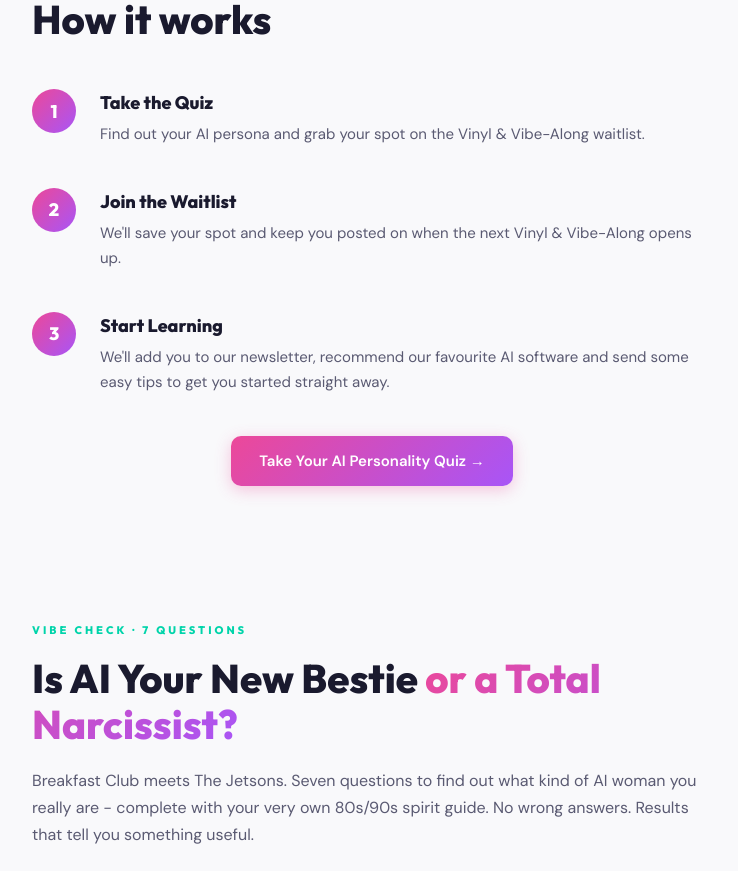
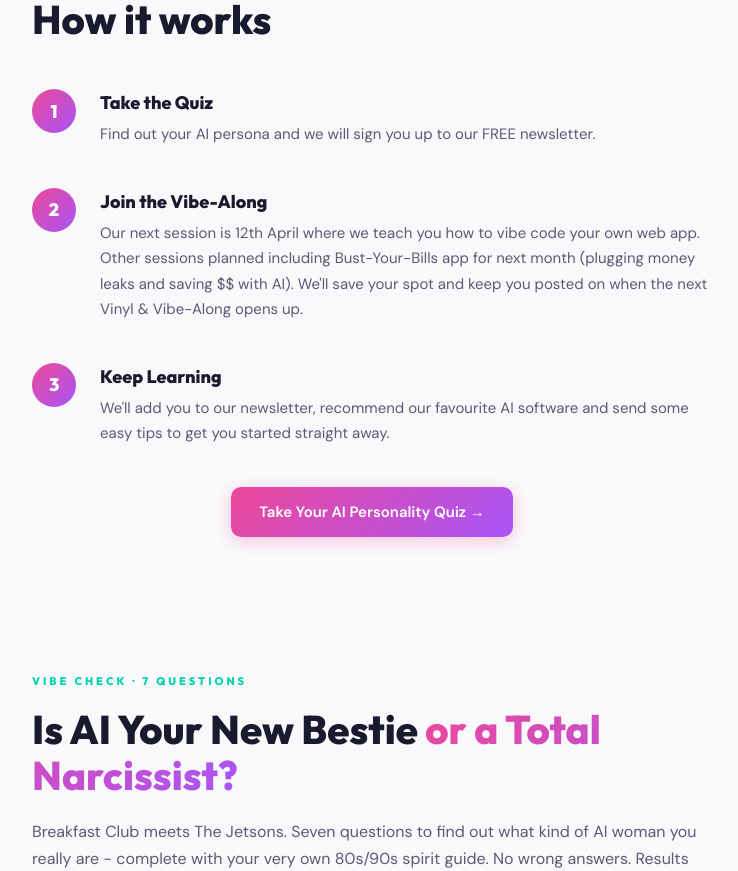
Before and after one commit to shaanmd/jetpackers-ai, a Next.js app: page / in a window 1280 px wide. Shown: the part 3420-4291 px from the top of the page, without its empty margins (268-1006 px from the left). Built offline with nearby package versions, Linux system fonts and the light colour scheme; no server answers.

Commit message:
content: update How It Works steps with new copy
- Step 1: updated to mention FREE newsletter signup
- Step 2: renamed to "Join the Vibe-Along" with April 12 date and Bust-Your-Bills teaser
- Step 3: renamed to "Keep Learning"

Co-Authored-By: Claude Sonnet 4.6 <noreply@anthropic.com>

```diff
--- a/src/app/coming-soon/page.tsx
+++ b/src/app/coming-soon/page.tsx
@@ -521,14 +521,14 @@ export default function ComingSoonPage() {
             {[
               {
                 title: 'Take the Quiz',
-                desc: 'Find out your AI persona and grab your spot on the Vinyl & Vibe-Along waitlist.',
+                desc: 'Find out your AI persona and we will sign you up to our FREE newsletter.',
               },
               {
-                title: 'Join the Waitlist',
-                desc: "We'll save your spot and keep you posted on when the next Vinyl & Vibe-Along opens up.",
+                title: 'Join the Vibe-Along',
+                desc: "Our next session is 12th April where we teach you how to vibe code your own web app. Other sessions planned including Bust-Your-Bills app for next month (plugging money leaks and saving $$ with AI). We'll save your spot and keep you posted on when the next Vinyl & Vibe-Along opens up.",
               },
               {
-                title: 'Start Learning',
+                title: 'Keep Learning',
                 desc: "We'll add you to our newsletter, recommend our favourite AI software and send some easy tips to get you started straight away.",
               },
             ].map((step, i) => (
```
